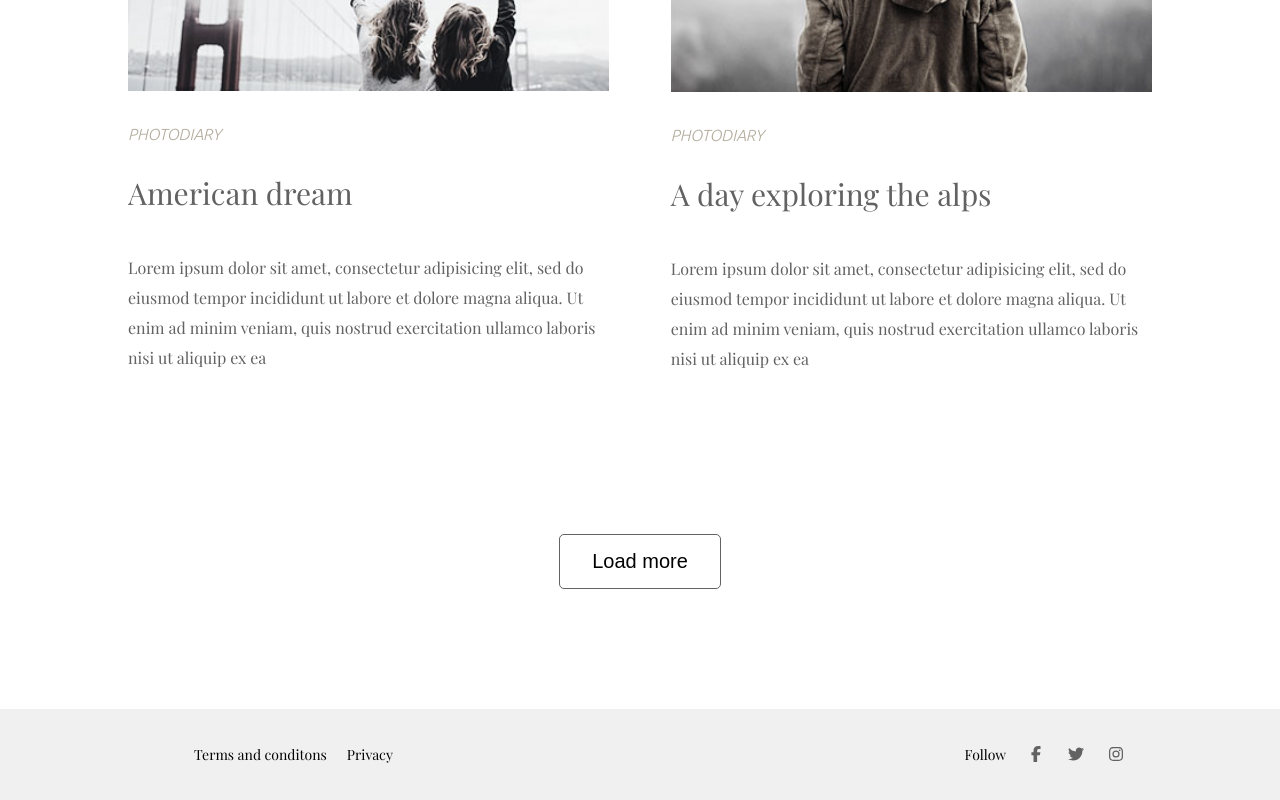
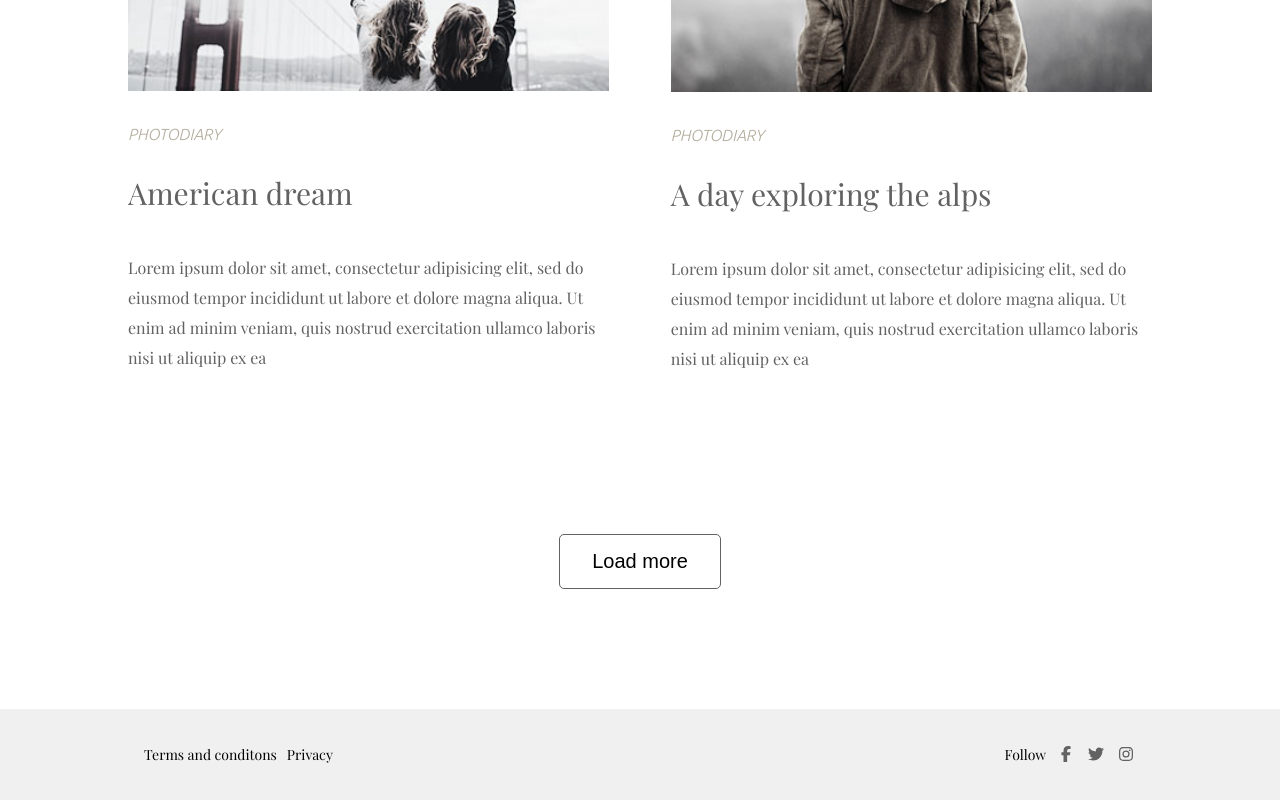
Before and after one commit to manikmt-WDD/class_8, a plain HTML site: page index.html in a window 1280 px wide. Shown: the part 3447-4247 px from the top of the page. Drawn offline with nearby package versions, Linux system fonts and the light colour scheme; a web font is replaced by a local one.

Commit message:
Update style.css

```diff
--- a/css/style.css
+++ b/css/style.css
@@ -191,6 +191,7 @@
 }
 .fotter_left ul{
 	float: left;
+	padding: 0;
 }
 .fotter_left ul li{
 	list-style: none;
@@ -205,6 +206,9 @@
 	display: block;
 	transition: .5s;
 }
+.fotter_left ul li a:first-child{
+	padding-left: 0;
+}
 .fotter_left ul li a:hover{
 	color: #626262;
 }
@@ -214,6 +218,7 @@
 }
 .fotter_right ul{
 	float: right;
+	padding: 0;
 }
 .fotter_right ul li{
 	list-style: none;
@@ -228,6 +233,9 @@
 	display: block;
 	transition: .5s;
 }
+.fotter_right ul li a:last-child{
+	padding-right: 0;
+}
 .fotter_right ul li a:hover{
 	color: #626262;
 }
```
